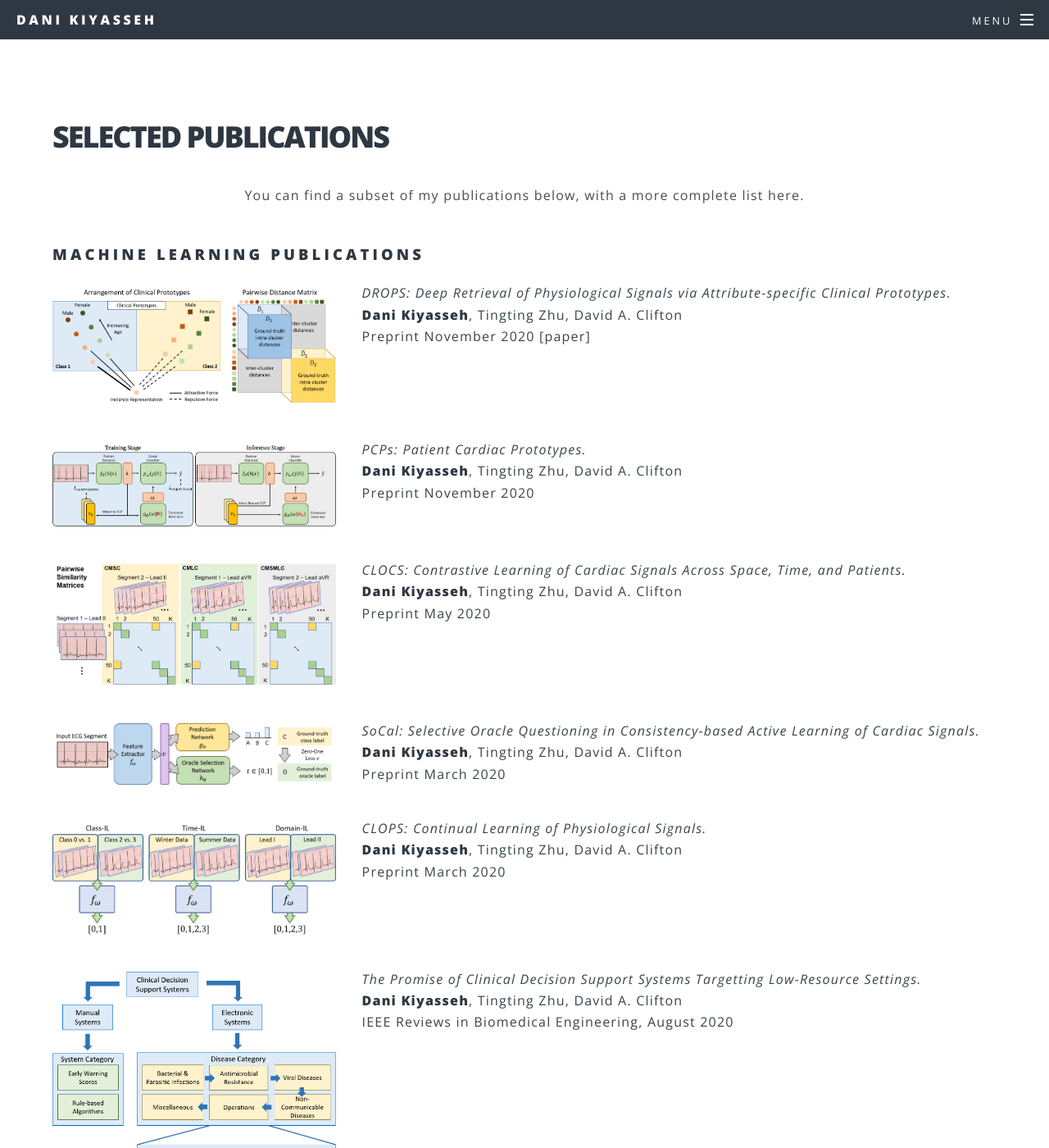
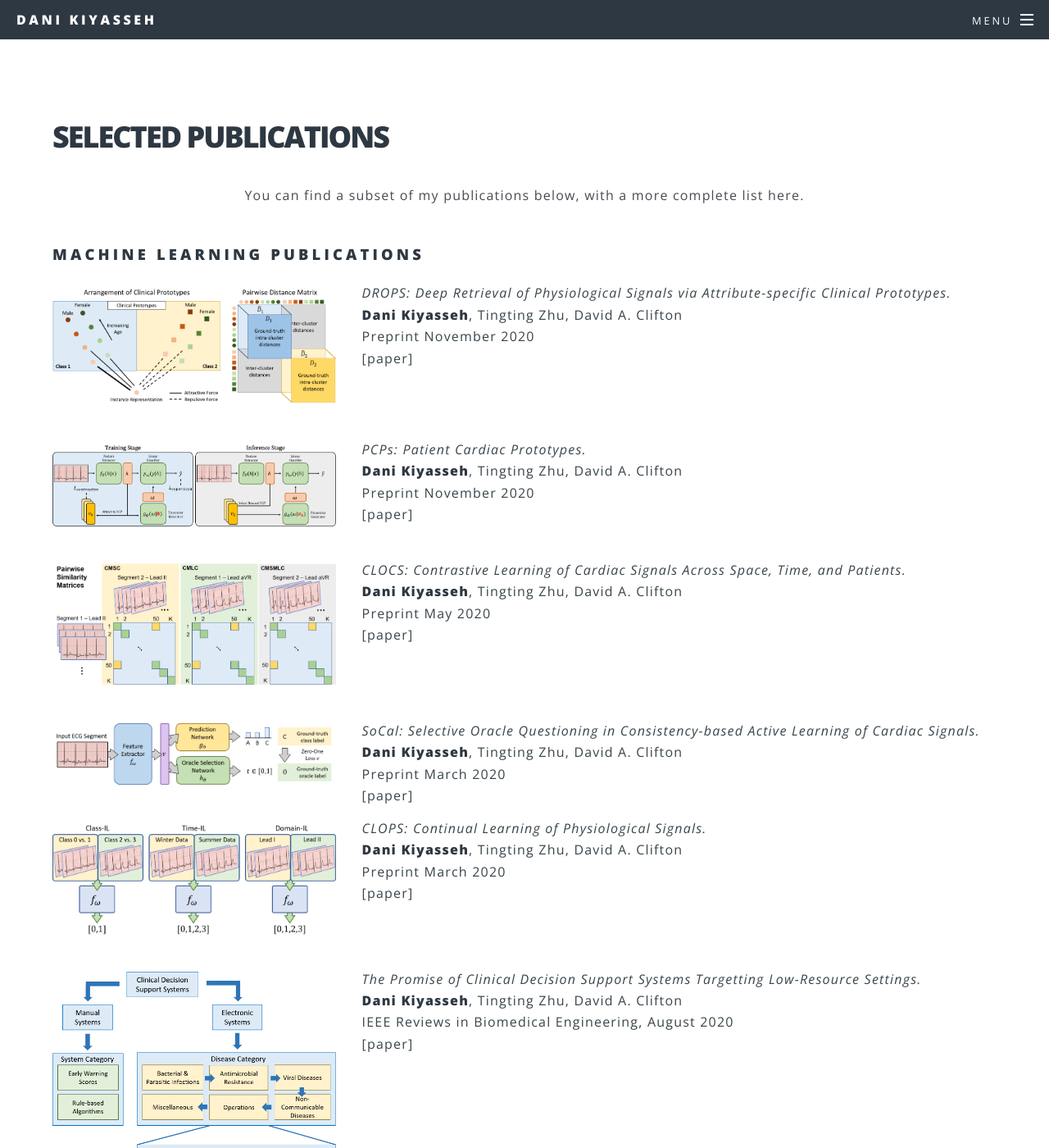
Before and after one commit to danikiyasseh/danikiyasseh.github.io, a Jekyll site: the page publications.html, which Jekyll copies as it is, in a window 1280 px wide and 1400 px high. Shown: the whole window at 82% size. Built offline with Jekyll 4.4.1, drawn with Linux system fonts in a browser that asks for light colours; a style sheet for code colours, icons or effects is not loaded.

Commit message:
Update publications.html

```diff
--- a/publications.html
+++ b/publications.html
@@ -87,7 +87,7 @@
 											<span class="image left" style="max-width: 30%"><img src="images/DROPS_summary_figure.png" alt="" /></span>
 											<p><i><a id="overwhite" href="https://arxiv.org/abs/2011.14230">DROPS: Deep Retrieval of Physiological Signals via Attribute-specific Clinical Prototypes.</a> </i> <br />
 												<b>Dani Kiyasseh</b>, Tingting Zhu, David A. Clifton <br />
-												Preprint November 2020
+												Preprint November 2020 <br />
 												[<a id="overwhite" href="https://arxiv.org/abs/2011.14230">paper</a>]
 											</p>
 										</div>
@@ -96,42 +96,54 @@
 											<span class="image left" style="max-width: 30%"><img src="images/PCPs_summary_figure.png" alt="" /></span>
 											<p><i><a id="overwhite" href="https://arxiv.org/abs/2011.14227">PCPs: Patient Cardiac Prototypes.</a> </i> <br />
 												<b>Dani Kiyasseh</b>, Tingting Zhu, David A. Clifton <br />
-												Preprint November 2020 </p>
+												Preprint November 2020 <br />
+												[<a id="overwhite" href="https://arxiv.org/abs/2011.14227">paper</a>]
+											</p>
 										</div>
 
 										<div class="12u">
 											<span class="image left" style="max-width: 30%"><img src="images/CLOCS_summary_figure.png" alt="" /></span>
 											<p><i><a id="overwhite" href="https://arxiv.org/abs/2005.13249">CLOCS: Contrastive Learning of Cardiac Signals Across Space, Time, and Patients.</a>  </i> <br />
 												<b>Dani Kiyasseh</b>, Tingting Zhu, David A. Clifton <br />
-												Preprint May 2020 </p>
+												Preprint May 2020 <br />
+												[<a id="overwhite" href="https://arxiv.org/abs/2005.13249">paper</a>]
+											</p>
 										</div>
 
 										<div class="12u">
 											<span class="image left" style="max-width: 30%"><img src="images/SoCal_summary_figure.png" alt="" /></span>
 											<p><i><a id="overwhite" href="https://arxiv.org/abs/2004.09557">SoCal: Selective Oracle Questioning in Consistency-based Active Learning of Cardiac Signals.</a>  </i> <br />
 												<b>Dani Kiyasseh</b>, Tingting Zhu, David A. Clifton <br />
-												Preprint March 2020 </p>
+												Preprint March 2020 <br />
+												[<a id="overwhite" href="https://arxiv.org/abs/2004.09557">paper</a>]
+											</p>
 										</div>
 
 										<div class="12u">
 											<span class="image left" style="max-width: 30%"><img src="images/CLOPS_summary_figure.png" alt="" /></span>
 											<p><i><a id="overwhite" href="https://arxiv.org/abs/2004.09578">CLOPS: Continual Learning of Physiological Signals.</a>  </i> <br />
 												<b>Dani Kiyasseh</b>, Tingting Zhu, David A. Clifton <br />
-												Preprint March 2020 </p>
+												Preprint March 2020 <br />
+												[<a id="overwhite" href="https://arxiv.org/abs/2004.09578">paper</a>]
+											</p>
 										</div>
 
 										<div class="12u">
 											<span class="image left" style="max-width: 30%"><img src="images/RBME_summary_figure.png" alt="" /></span>
 											<p><i><a id="overwhite" href="https://ieeexplore.ieee.org/document/9171431">The Promise of Clinical Decision Support Systems Targetting Low-Resource Settings.</a>  </i> <br />
 												<b>Dani Kiyasseh</b>, Tingting Zhu, David A. Clifton <br />
-												IEEE Reviews in Biomedical Engineering, August 2020</p>
+												IEEE Reviews in Biomedical Engineering, August 2020 <br />
+												[<a id="overwhite" href="https://ieeexplore.ieee.org/document/9171431">paper</a>]
+											</p>
 										</div>
 
 										<div class="12u">
 											<span class="image left" style="max-width: 30%"><img src="images/PlethAugment_summary_figure.png" alt="" /></span>
 											<p><i><a id="overwhite" href="https://ieeexplore.ieee.org/document/9078801">PlethAugment: GAN-Based PPG Augmentation for Medical Diagnosis in Low-Resource Settings.</a>  </i> <br />
 												<b>Dani Kiyasseh</b>, ..., Tingting Zhu, David A. Clifton <br />
-												IEEE Journal of Biomedical and Health Informatics, April 2020 </p>
+												IEEE Journal of Biomedical and Health Informatics, April 2020 <br />
+												[<a id="overwhite" href="https://ieeexplore.ieee.org/document/9078801">paper</a>]
+											</p>
 										</div>
 
 									</div>
@@ -146,7 +158,9 @@
 											<span class="image left" style="max-width: 20%"><img src="images/onetix.png" alt="" /></span>
 											<p><i><a id="overwhite" href="http://www.kspjournals.org/index.php/JEB/article/view/1931">Prospects for a Currency Board in the Arab Republic of Egypt.</a> </i> <br />
 												<b>Dani Kiyasseh</b>, David Gumino <br />
-												Journal of Economics Bibliography, 2019. </p>
+												Journal of Economics Bibliography, 2019. <br />
+												[<a id="overwhite" href="http://www.kspjournals.org/index.php/JEB/article/view/1931">paper</a>]
+											</p>
 										</div>
 
 								<hr />
```
